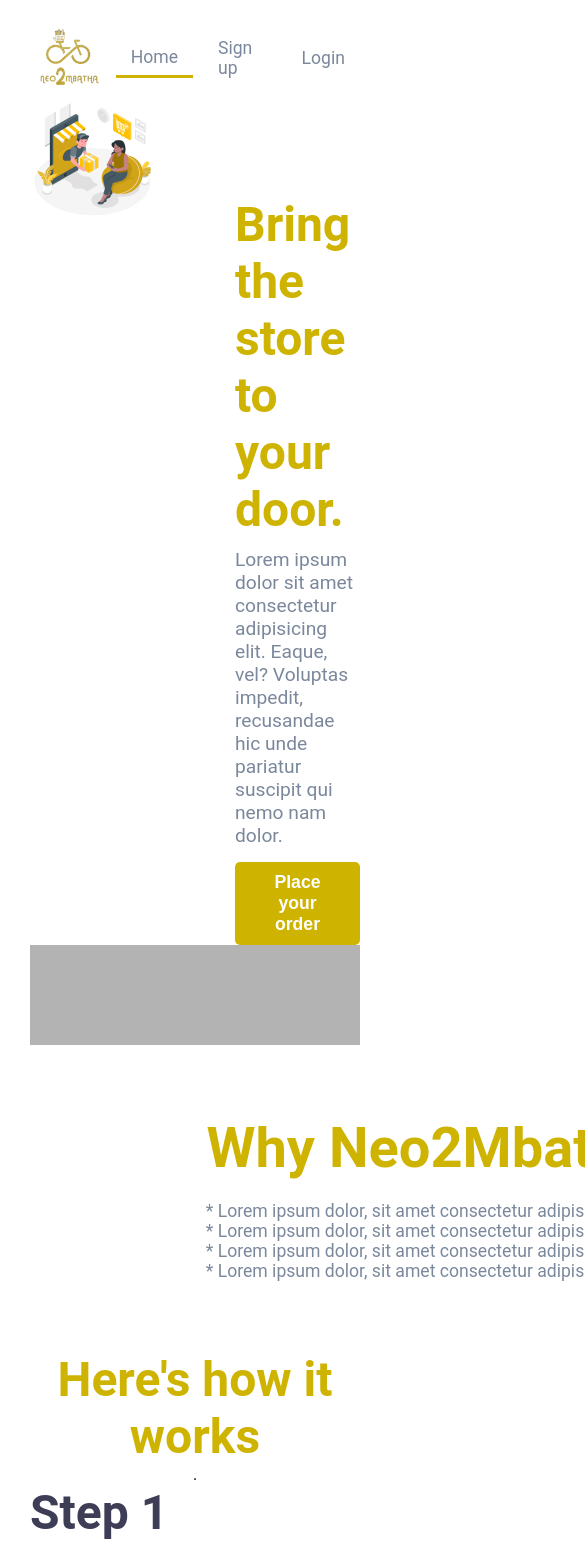
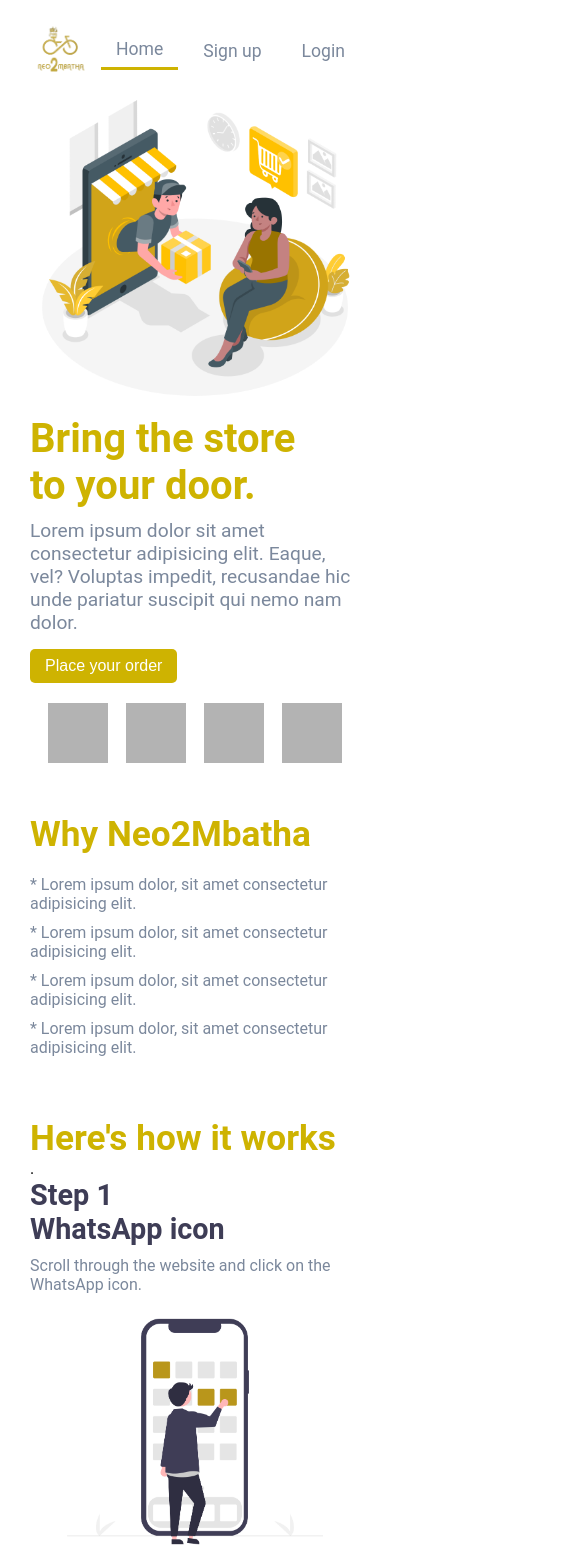
Before and after one commit to SihleKambula/neo2mbatha, a Next.js app: page / in a window 390 px wide. Shown: the top 1548 px of the page, 585 px wide, since content can reach past the window. Built offline with nearby package versions, Linux system fonts and the light colour scheme.

Commit message:
Mobile view responsive

```diff
--- a/Components/Main.js
+++ b/Components/Main.js
@@ -8,7 +8,7 @@
           <img src='images/main.png' alt='delivery' />
         </div>
       </div>
-      <div className={style.form_section}>
+      <div className={style.intro}>
         <h1 className={style.heading}>
           Bring the store <br /> to your door.
         </h1>
--- a/Components/Team.js
+++ b/Components/Team.js
@@ -9,12 +9,14 @@
       <div className={style.grid}>
         {team.map((member) => {
           return (
+            <div key={member.role}>
               <CardBuilder
                 image={member.image}
                 name={member.name}
                 role={member.role}
                 socialMediaLinks={member.socialMediaLinks}
               />
+            </div>
           );
         })}
       </div>
--- a/styles/BoxIllustrations.module.scss
+++ b/styles/BoxIllustrations.module.scss
@@ -7,3 +7,10 @@
   height: 100px;
   background-color: rgb(179, 179, 179);
 }
+
+@media (max-width: 600px) {
+  .box {
+    width: 60px;
+    height: 60px;
+  }
+}
--- a/styles/Instruction.module.scss
+++ b/styles/Instruction.module.scss
@@ -38,3 +38,29 @@
     width: 100%;
   }
 }
+
+@media (max-width: 600px) {
+  .container {
+    text-align: start;
+    h1 {
+      font-size: 2.2rem;
+    }
+  }
+
+  .instruction_container {
+    display: grid;
+    grid-template-columns: repeat(1, 1fr);
+  }
+
+  .details {
+    width: 100%;
+
+    h2 {
+      font-size: 1.8rem;
+    }
+
+    p {
+      font-size: 1rem;
+    }
+  }
+}
--- a/styles/Main.module.scss
+++ b/styles/Main.module.scss
@@ -16,7 +16,7 @@
   }
 }
 
-.form_section {
+.intro {
   flex: 1;
   padding-top: 100px;
   padding-left: 80px;
@@ -31,71 +31,6 @@
     font-size: 1.2rem;
     // font-weight: 600;
   }
-
-  form {
-    padding-top: 20px;
-    display: grid;
-    grid-template-columns: repeat(2, 1fr);
-    grid-gap: 10px;
-    div {
-      display: flex;
-      flex-direction: column;
-
-      label {
-        color: #93a3bb;
-        font-weight: 600;
-      }
-
-      input {
-        border: none;
-        border-bottom: 2px solid #93a3bb8f;
-        margin-top: 10px;
-        padding-bottom: 5px;
-        color: #7b889c;
-        font-weight: 600;
-        font-size: 1rem;
-
-        &::placeholder {
-          color: #93a3bb8f;
-        }
-        &:focus {
-          outline: none;
-          border-bottom: 2px solid navy;
-        }
-      }
-      select {
-        font-weight: 600;
-        font-size: 1rem;
-        color: #7b889c;
-        margin-top: 10px;
-        padding-bottom: 5px;
-        border: none;
-        border-bottom: 2px solid #93a3bb8f;
-        background-color: transparent;
-
-        &:focus {
-          outline: none;
-          border-bottom: 2px solid navy;
-        }
-      }
-
-      textarea {
-        border: none;
-        border-bottom: 2px solid #93a3bb8f;
-        font-weight: 600;
-        font-size: 1rem;
-        padding-top: 5px;
-
-        &::placeholder {
-          color: #93a3bb8f;
-        }
-        &:focus {
-          outline: none;
-          border-bottom: 2px solid navy;
-        }
-      }
-    }
-  }
 }
 
 .btn {
@@ -108,3 +43,25 @@
   border-radius: 5px;
   color: #ffff;
 }
+
+//mobile view
+@media (max-width: 600px) {
+  .main {
+    max-width: 100%;
+    flex-direction: column;
+    margin: 0;
+  }
+  .intro {
+    padding: 0;
+  }
+  .heading {
+    font-size: 2.5rem;
+  }
+
+  .btn {
+    margin-bottom: 20px;
+    padding: 8px 15px;
+    font-size: 1rem;
+    font-weight: 400;
+  }
+}
--- a/styles/Navbar.module.scss
+++ b/styles/Navbar.module.scss
@@ -34,3 +34,9 @@
 .active {
   border-bottom: 3px solid #ceb301;
 }
+
+@media (max-width: 600px) {
+  .logo {
+    width: 60px;
+  }
+}
--- a/styles/Team.module.scss
+++ b/styles/Team.module.scss
@@ -67,3 +67,23 @@
     display: block;
   }
 }
+
+@media (max-width: 600px) {
+  .heading {
+    margin-top: 20px;
+    font-size: 2.2rem;
+    text-align: start;
+  }
+
+  .grid {
+    grid-template-columns: repeat(1, 1fr);
+  }
+
+  .card_container {
+    box-shadow: 0px 0px 7px 1px rgba(0, 0, 0, 0.486);
+  }
+
+  .social_media {
+    display: block;
+  }
+}
--- a/styles/WhyUs.module.scss
+++ b/styles/WhyUs.module.scss
@@ -7,13 +7,29 @@
   padding: 20px 30px;
 
   h1 {
-    font-size: 3.5rem;
-    margin-bottom: 20px;
+    font-size: 3rem;
+    margin-bottom: 10px;
     color: #ceb301;
   }
 
   p {
     color: #7b889c;
     font-size: 1.1rem;
+    margin: 10px 0;
   }
 }
+
+@media (max-width: 600px) {
+  .container {
+    width: 100%;
+    padding: 0;
+    align-items: flex-start;
+    h1 {
+      font-size: 2.2rem;
+    }
+
+    p {
+      font-size: 1rem;
+    }
+  }
+}
```
Lines whose indentation alone changed are shown as unchanged.
